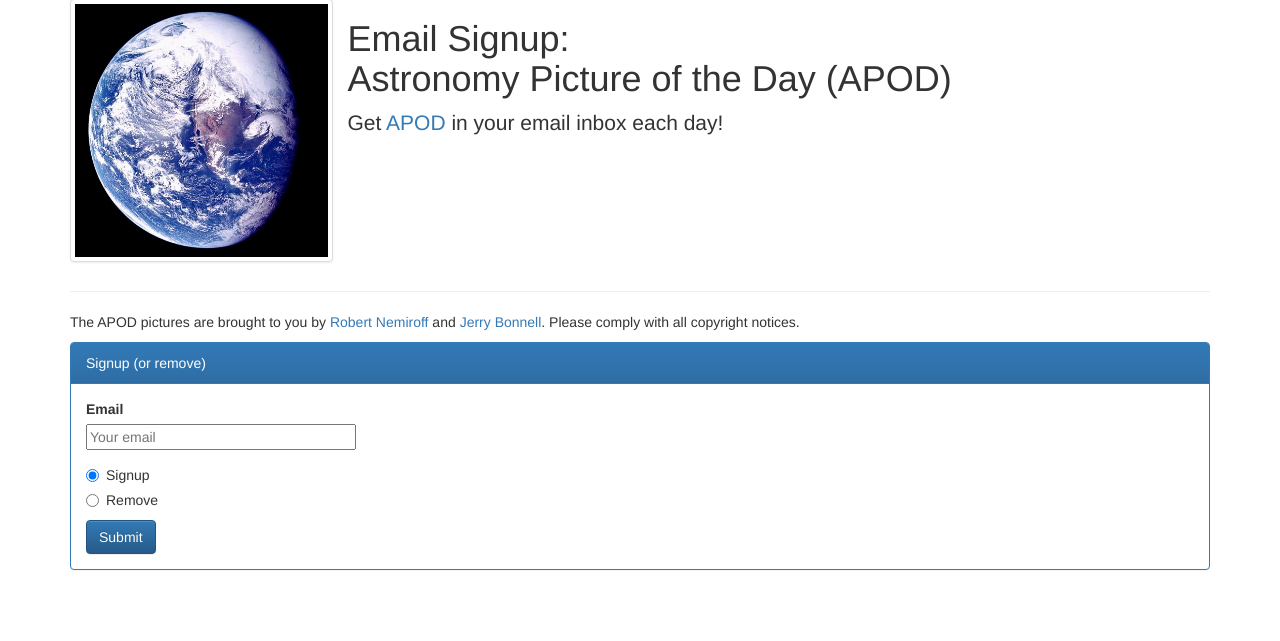
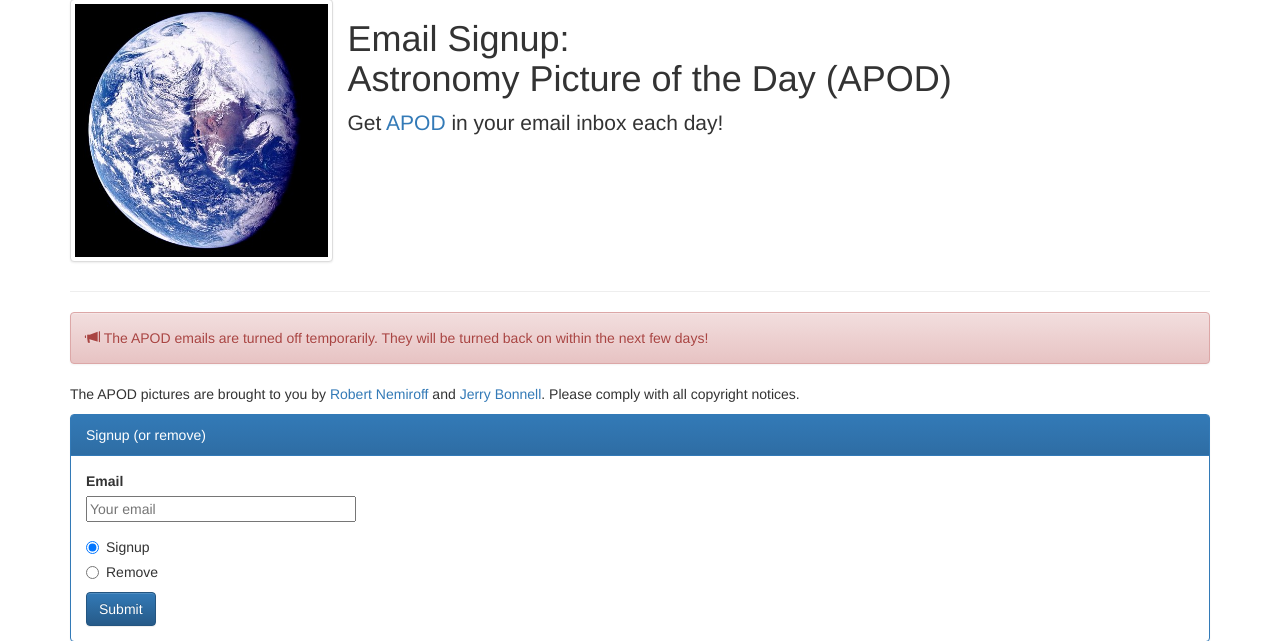
Before and after one commit to gtracy/APODEmail, a Python web app: template templates/index.html in a window 1280 px wide. Shown: the part 81-722 px from the top of the page. Run offline with Jinja, Linux system fonts and the light colour scheme; the template is opened without the code that fills it, so the values that code supplies are empty; some libraries are stand-ins or nearby versions.

Commit message:
added a message indicating the emails are temporarily turned off

```diff
--- a/templates/index.html
+++ b/templates/index.html
@@ -92,6 +92,10 @@
       <p class="lead">Get <a href=http://apod.nasa.gov/apod/>APOD</a> in your email inbox each day!</p>
         </div>
   		</div>
+    <div class="alert alert-danger" role="alert">
+      <span class="glyphicon glyphicon-bullhorn"></span>
+      The APOD emails are turned off temporarily. They will be turned back on within the next few days!
+    </div>
 		<p>The APOD pictures are brought to you by
 		<a href=http://antwrp.gsfc.nasa.gov/htmltest/rjn.html>Robert Nemiroff</a> and
 		<a href=http://antwrp.gsfc.nasa.gov/htmltest/jbonnell/www/bonnell.html>Jerry Bonnell</a>.
```
Also changed, not shown: queue.yaml (line endings or trailing spaces).
